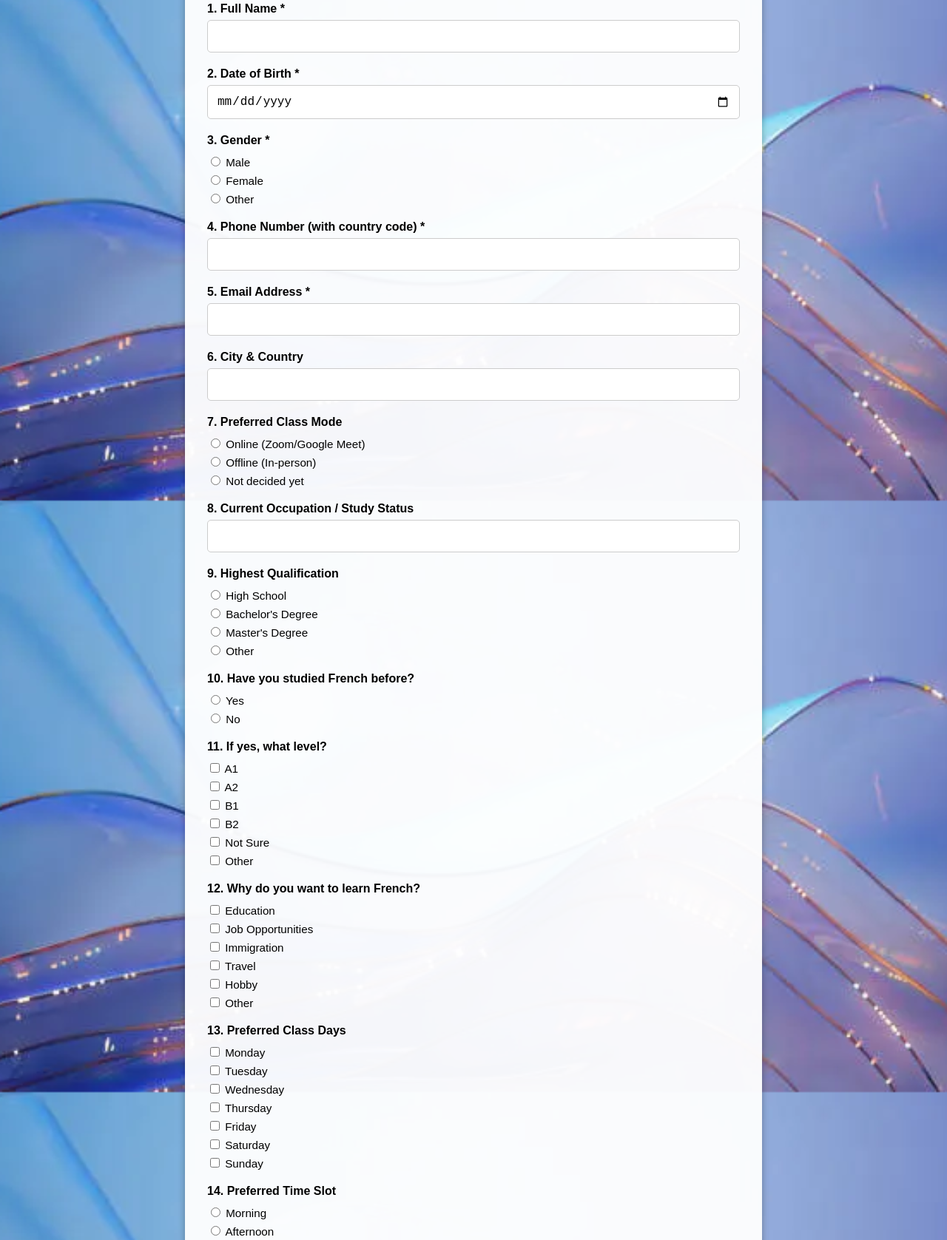
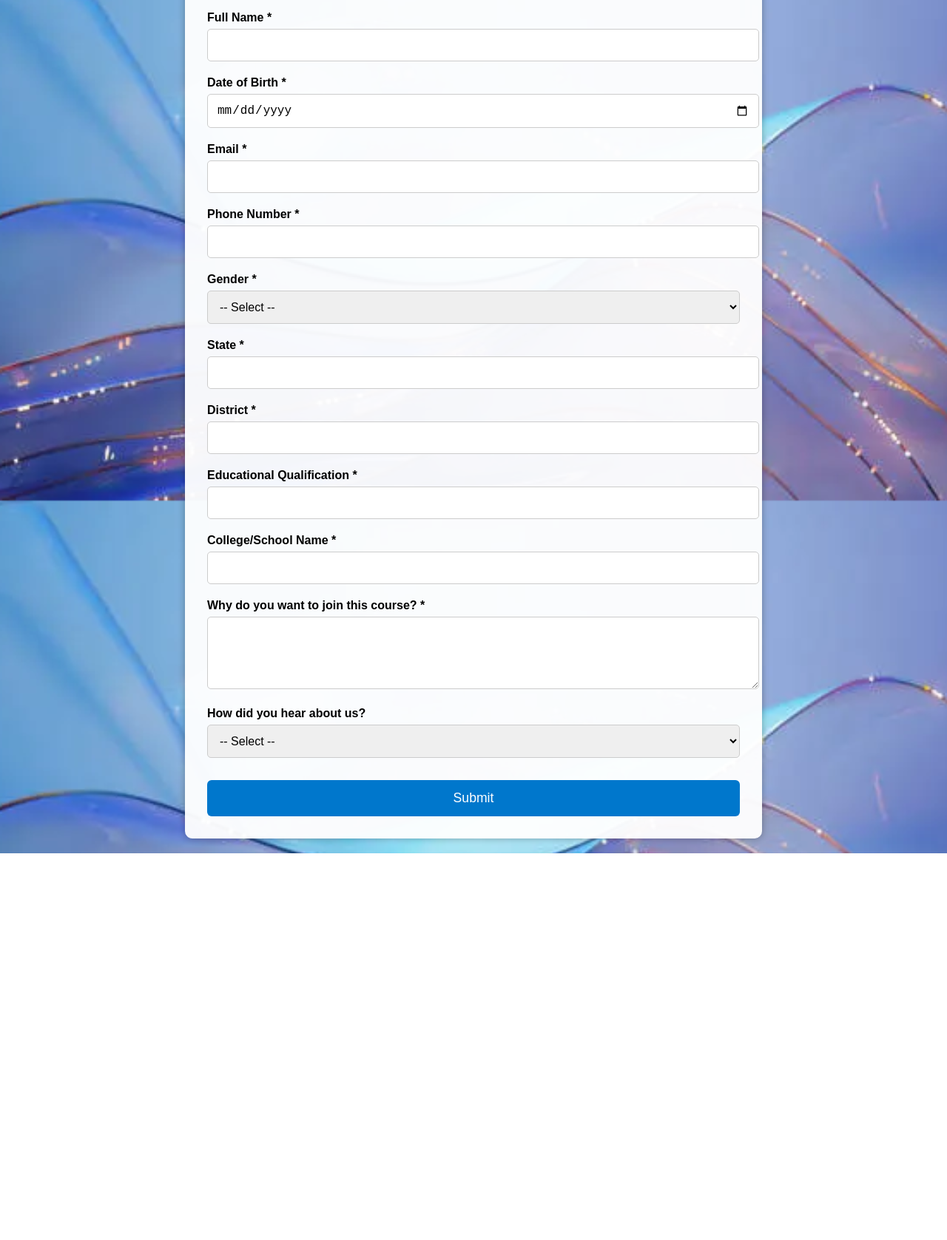
Before and after one commit to NiravSharma01/projectVM, a plain HTML site: page Project{VM}/index.html in a window 1280 px wide. Shown: the part 123-1800 px from the top of the page at 74% size. After the commit the page ends 1277 px from the top, so only its background shows below. Drawn offline with Linux system fonts and the light colour scheme.

Commit message:
Add files via upload

```diff
--- a/Project{VM}/index.html
+++ b/Project{VM}/index.html
@@ -26,47 +26,27 @@
     h1 {
       text-align: center;
       margin-bottom: 30px;
-      font-size: 1.6rem;
     }
 
     label {
       display: block;
       margin-top: 20px;
       font-weight: bold;
-      font-size: 1rem;
     }
 
-    input[type="text"],
-    input[type="email"],
-    input[type="date"],
-    input[type="tel"],
-    textarea {
+    input, select, textarea {
       width: 100%;
       padding: 12px;
       margin-top: 6px;
       border: 1px solid #ccc;
       border-radius: 5px;
       font-size: 1rem;
-      box-sizing: border-box;
     }
 
-    .radio-group,
-    .checkbox-group {
-      margin-top: 10px;
-    }
-
-    .radio-group label,
-    .checkbox-group label {
-      display: block;
-      font-weight: normal;
-      margin-top: 6px;
-      font-size: 0.95rem;
-    }
-
-    button[type="submit"] {
+    button {
       display: block;
       width: 100%;
-      margin: 30px 0 0;
+      margin-top: 30px;
       padding: 14px;
       font-size: 1.1rem;
       background-color: #0077cc;
@@ -74,28 +54,10 @@
       border: none;
       border-radius: 6px;
       cursor: pointer;
-      transition: background-color 0.3s ease;
     }
 
     button:hover {
       background-color: #005fa3;
-    }
-
-    @media (max-width: 600px) {
-      body {
-        padding: 10px;
-      }
-      .container {
-        padding: 20px;
-      }
-      label {
-        font-size: 0.95rem;
-      }
-      input,
-      textarea,
-      button {
-        font-size: 1rem;
-      }
     }
   </style>
 </head>
@@ -103,116 +65,56 @@
   <div class="container">
     <h1>French Class Registration Form</h1>
     <form action="https://formsubmit.co/vanshikamis007@gmail.com" method="POST">
+      <!-- Hidden setup for FormSubmit -->
       <input type="hidden" name="_captcha" value="false">
       <input type="hidden" name="_next" value="thank-you.html">
       <input type="text" name="_honey" style="display:none">
 
-      <label>1. Full Name *</label>
-      <input type="text" name="Full Name" required>
+      <!-- Form fields -->
+      <label for="fullname">Full Name *</label>
+      <input type="text" name="Full Name" id="fullname" required>
 
-      <label>2. Date of Birth *</label>
-      <input type="date" name="Date of Birth" required>
+      <label for="dob">Date of Birth *</label>
+      <input type="date" name="Date of Birth" id="dob" required>
 
-      <label>3. Gender *</label>
-      <div class="radio-group">
-        <label><input type="radio" name="Gender" value="Male" required> Male</label>
-        <label><input type="radio" name="Gender" value="Female" required> Female</label>
-        <label><input type="radio" name="Gender" value="Other" required> Other</label>
-      </div>
+      <label for="email">Email *</label>
+      <input type="email" name="Email" id="email" required>
 
-      <label>4. Phone Number (with country code) *</label>
-      <input type="tel" name="Phone Number" required pattern="^\+?[0-9\s\-()]{7,}$">
+      <label for="phone">Phone Number *</label>
+      <input type="tel" name="Phone" id="phone" required>
 
-      <label>5. Email Address *</label>
-      <input type="email" name="Email" required>
+      <label for="gender">Gender *</label>
+      <select name="Gender" id="gender" required>
+        <option value="">-- Select --</option>
+        <option value="Female">Female</option>
+        <option value="Male">Male</option>
+        <option value="Other">Other</option>
+      </select>
 
-      <label>6. City & Country</label>
-      <input type="text" name="City and Country">
+      <label for="state">State *</label>
+      <input type="text" name="State" id="state" required>
 
-      <label>7. Preferred Class Mode</label>
-      <div class="radio-group">
-        <label><input type="radio" name="Class Mode" value="Online"> Online (Zoom/Google Meet)</label>
-        <label><input type="radio" name="Class Mode" value="Offline"> Offline (In-person)</label>
-        <label><input type="radio" name="Class Mode" value="Not decided"> Not decided yet</label>
-      </div>
+      <label for="district">District *</label>
+      <input type="text" name="District" id="district" required>
 
-      <label>8. Current Occupation / Study Status</label>
-      <input type="text" name="Occupation/Study Status">
+      <label for="qualification">Educational Qualification *</label>
+      <input type="text" name="Qualification" id="qualification" required>
 
-      <label>9. Highest Qualification</label>
-      <div class="radio-group">
-        <label><input type="radio" name="Qualification" value="High School"> High School</label>
-        <label><input type="radio" name="Qualification" value="Bachelor's Degree"> Bachelor's Degree</label>
-        <label><input type="radio" name="Qualification" value="Master's Degree"> Master's Degree</label>
-        <label><input type="radio" name="Qualification" value="Other"> Other</label>
-      </div>
+      <label for="college">College/School Name *</label>
+      <input type="text" name="College" id="college" required>
 
-      <label>10. Have you studied French before?</label>
-      <div class="radio-group">
-        <label><input type="radio" name="Studied French Before" value="Yes"> Yes</label>
-        <label><input type="radio" name="Studied French Before" value="No"> No</label>
-      </div>
+      <label for="why">Why do you want to join this course? *</label>
+      <textarea name="Reason" id="why" rows="4" required></textarea>
 
-      <label>11. If yes, what level?</label>
-      <div class="checkbox-group">
-        <label><input type="checkbox" name="French Level[]" value="A1"> A1</label>
-        <label><input type="checkbox" name="French Level[]" value="A2"> A2</label>
-        <label><input type="checkbox" name="French Level[]" value="B1"> B1</label>
-        <label><input type="checkbox" name="French Level[]" value="B2"> B2</label>
-        <label><input type="checkbox" name="French Level[]" value="Not Sure"> Not Sure</label>
-        <label><input type="checkbox" name="French Level[]" value="Other"> Other</label>
-      </div>
-
-      <label>12. Why do you want to learn French?</label>
-      <div class="checkbox-group">
-        <label><input type="checkbox" name="Reason[]" value="Education"> Education</label>
-        <label><input type="checkbox" name="Reason[]" value="Job Opportunities"> Job Opportunities</label>
-        <label><input type="checkbox" name="Reason[]" value="Immigration"> Immigration</label>
-        <label><input type="checkbox" name="Reason[]" value="Travel"> Travel</label>
-        <label><input type="checkbox" name="Reason[]" value="Hobby"> Hobby</label>
-        <label><input type="checkbox" name="Reason[]" value="Other"> Other</label>
-      </div>
-
-      <label>13. Preferred Class Days</label>
-      <div class="checkbox-group">
-        <label><input type="checkbox" name="Preferred Days[]" value="Monday"> Monday</label>
-        <label><input type="checkbox" name="Preferred Days[]" value="Tuesday"> Tuesday</label>
-        <label><input type="checkbox" name="Preferred Days[]" value="Wednesday"> Wednesday</label>
-        <label><input type="checkbox" name="Preferred Days[]" value="Thursday"> Thursday</label>
-        <label><input type="checkbox" name="Preferred Days[]" value="Friday"> Friday</label>
-        <label><input type="checkbox" name="Preferred Days[]" value="Saturday"> Saturday</label>
-        <label><input type="checkbox" name="Preferred Days[]" value="Sunday"> Sunday</label>
-      </div>
-
-      <label>14. Preferred Time Slot</label>
-      <div class="radio-group">
-        <label><input type="radio" name="Time Slot" value="Morning"> Morning</label>
-        <label><input type="radio" name="Time Slot" value="Afternoon"> Afternoon</label>
-        <label><input type="radio" name="Time Slot" value="Evening"> Evening</label>
-        <label><input type="radio" name="Time Slot" value="Flexible"> Flexible</label>
-      </div>
-
-      <label>15. Preferred Teaching Language</label>
-      <div class="radio-group">
-        <label><input type="radio" name="Teaching Language" value="English"> English</label>
-        <label><input type="radio" name="Teaching Language" value="Hindi"> Hindi</label>
-        <label><input type="radio" name="Teaching Language" value="Both"> Both</label>
-      </div>
-
-      <label>16. Prior French Certifications (if any)</label>
-      <input type="text" name="French Certifications">
-
-      <label>17. Special Learning Needs or Expectations</label>
-      <textarea name="Expectations" rows="4"></textarea>
-
-      <label>18. How did you hear about this class?</label>
-      <div class="radio-group">
-        <label><input type="radio" name="Referral" value="Instagram"> Instagram</label>
-        <label><input type="radio" name="Referral" value="WhatsApp"> WhatsApp</label>
-        <label><input type="radio" name="Referral" value="Friend"> Friend</label>
-        <label><input type="radio" name="Referral" value="Google"> Google</label>
-        <label><input type="radio" name="Referral" value="Other"> Other</label>
-      </div>
+      <label for="heard">How did you hear about us?</label>
+      <select name="Reference Source" id="heard">
+        <option value="">-- Select --</option>
+        <option value="WhatsApp">WhatsApp</option>
+        <option value="Facebook">Facebook</option>
+        <option value="Instagram">Instagram</option>
+        <option value="Friend/Family">Friend/Family</option>
+        <option value="Other">Other</option>
+      </select>
 
       <button type="submit">Submit</button>
     </form>
```
Also changed, not shown: Project{VM}/thank-you.html (+12 -13 lines).
